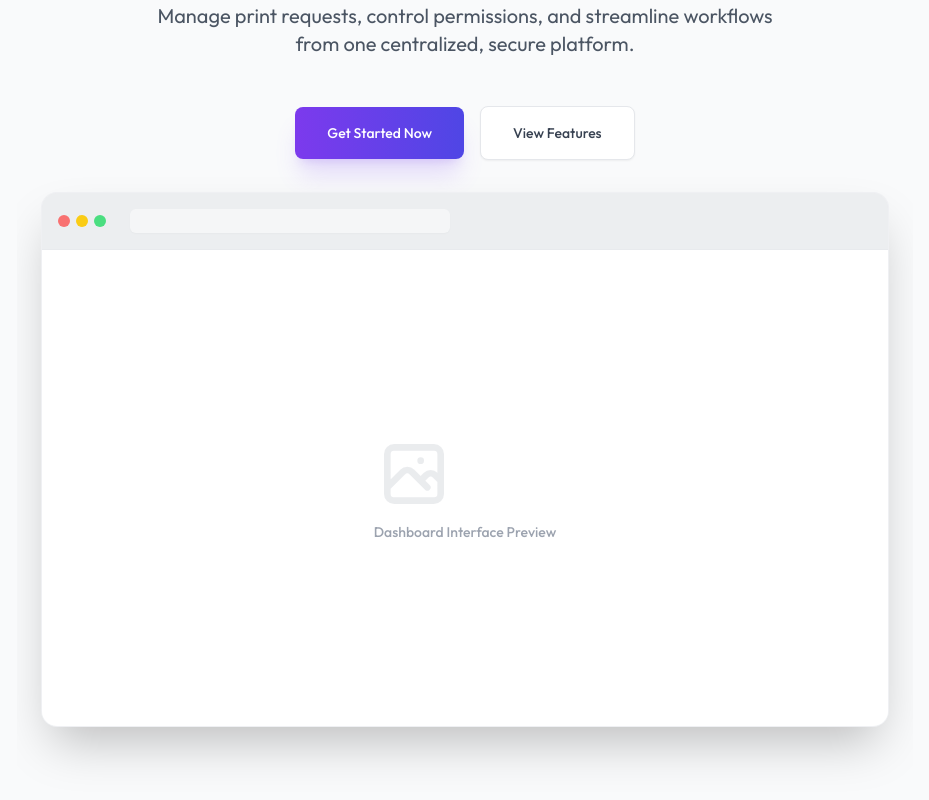
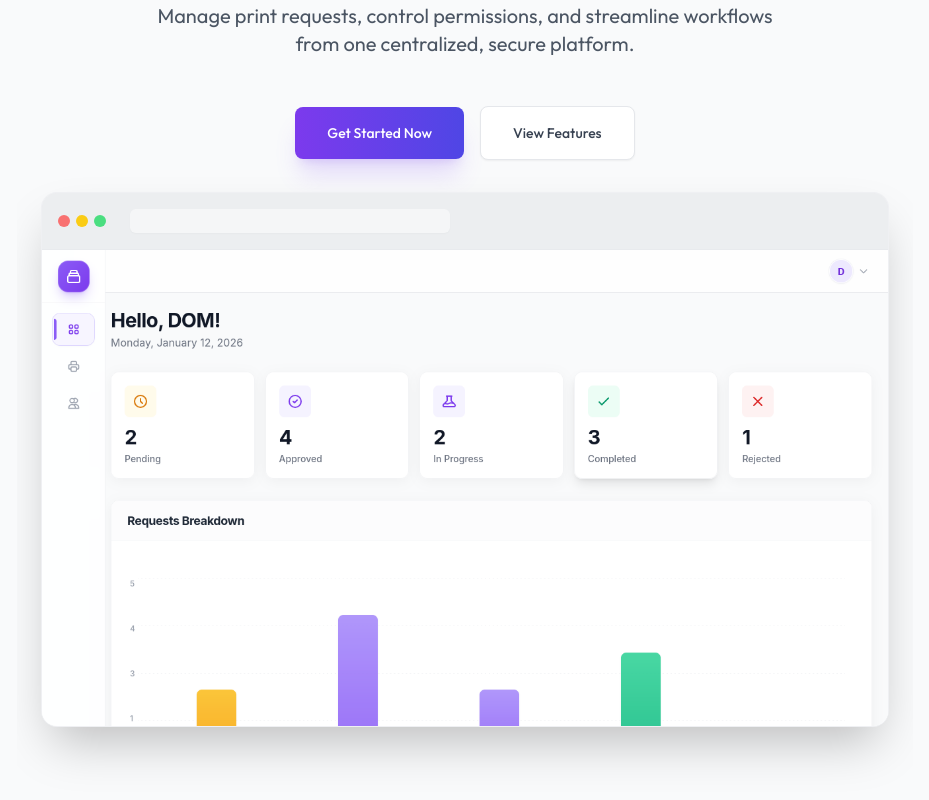
Before and after one commit to sh1vam-03/printportal, a React (Vite) app in the folder client/: page / in a window 1280 px wide. Shown: the part 480-1280 px from the top of the page, without its empty margins (175-1104 px from the left). Built offline with nearby package versions, Linux system fonts and the light colour scheme; no server answers.

Commit message:
add: preview image in landing page

```diff
--- a/client/src/pages/public/LandingPage.jsx
+++ b/client/src/pages/public/LandingPage.jsx
@@ -57,13 +57,12 @@ const LandingPage = () => {
                             </div>
                             <div className="ml-4 h-6 w-full max-w-xs bg-white rounded-md shadow-sm opacity-50"></div>
                         </div>
-                        <div className="aspect-[16/9] bg-white flex items-center justify-center text-gray-400 font-medium">
-                            <span className="group-hover:scale-110 transition-transform duration-500">
-                                <svg className="h-20 w-20 opacity-20" fill="none" viewBox="0 0 24 24" stroke="currentColor">
-                                    <path strokeLinecap="round" strokeLinejoin="round" strokeWidth={2} d="M4 16l4.586-4.586a2 2 0 012.828 0L16 16m-2-2l1.586-1.586a2 2 0 012.828 0L20 14m-6-6h.01M6 20h12a2 2 0 002-2V6a2 2 0 00-2-2H6a2 2 0 00-2 2v12a2 2 0 002 2z" />
-                                </svg>
-                                <p className="mt-2 text-sm">Dashboard Interface Preview</p>
-                            </span>
+                        <div className="aspect-[16/9] bg-white flex items-center justify-center overflow-hidden">
+                            <img
+                                src="/preview.png"
+                                alt="Dashboard Interface"
+                                className="w-full h-full object-cover object-top hover:scale-105 transition-transform duration-700"
+                            />
                         </div>
                     </div>
                 </div>
```
Also changed, not shown: client/public/preview.png (added).
